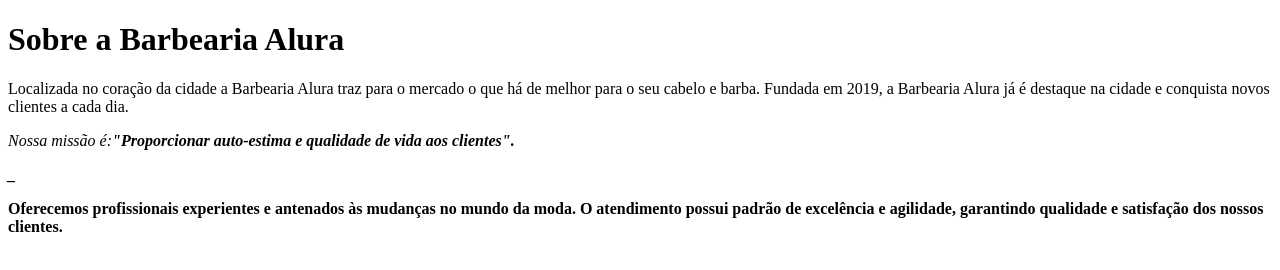
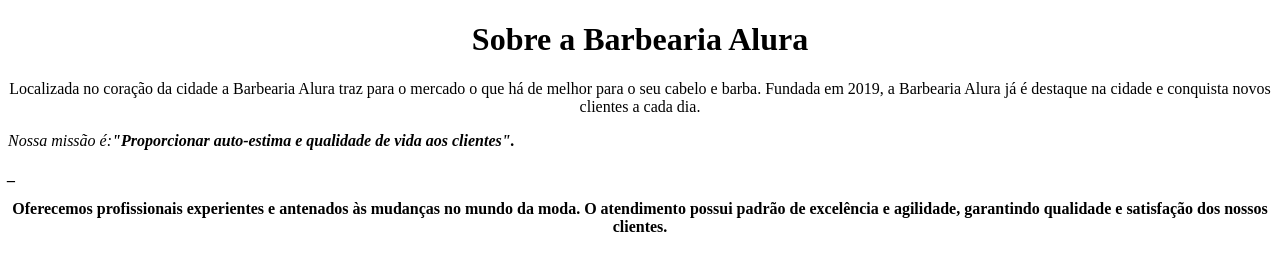
Before and after one commit to biakarolainy/programacao, a plain HTML site: page index.html in a window 1280 px wide. Drawn offline with Linux system fonts and the light colour scheme.

Commit message:
Add files via upload

```diff
--- a/index.html
+++ b/index.html
@@ -1,14 +1,17 @@
 <!DOCTYPE html>
+   <head>
 <html lang_"pt-br">
     <meta charset= "UTF-8">
     <title> barbearia alura</title>
+ </head>
+ <body>
 
-<h1>Sobre a Barbearia Alura </h1>
+    <h1 style="text-align: center">Sobre a Barbearia Alura </h1>
 
-<p>Localizada no coração da cidade a Barbearia Alura traz para o mercado o que há de melhor para o seu cabelo e barba. Fundada em 2019, a Barbearia Alura já é destaque na cidade e conquista novos clientes a cada dia.</p>
+    <p style="text-align: center"> Localizada no coração da cidade a Barbearia Alura traz para o mercado o que há de melhor para o seu cabelo e barba. Fundada em 2019, a Barbearia Alura já é destaque na cidade e conquista novos clientes a cada dia.</p>
 
-<p><em>Nossa missão é:<strong>"Proporcionar auto-estima e qualidade de vida aos clientes".</p> <strong>_</em></p>
+    <p style="fonte size: 20px;style="text-align: center"><em>Nossa missão é:<strong>"Proporcionar auto-estima e qualidade de vida aos clientes".</p> <strong>_</em></p>
 
-<p>Oferecemos profissionais experientes e antenados às mudanças no mundo da moda. O atendimento possui padrão de excelência e agilidade, garantindo qualidade e satisfação dos nossos clientes.</p>
-
+    <p style="text-align: center"> Oferecemos profissionais experientes e antenados às mudanças no mundo da moda. O atendimento possui padrão de excelência e agilidade, garantindo qualidade e satisfação dos nossos clientes.</p>
+ </body>
 </html>
```
